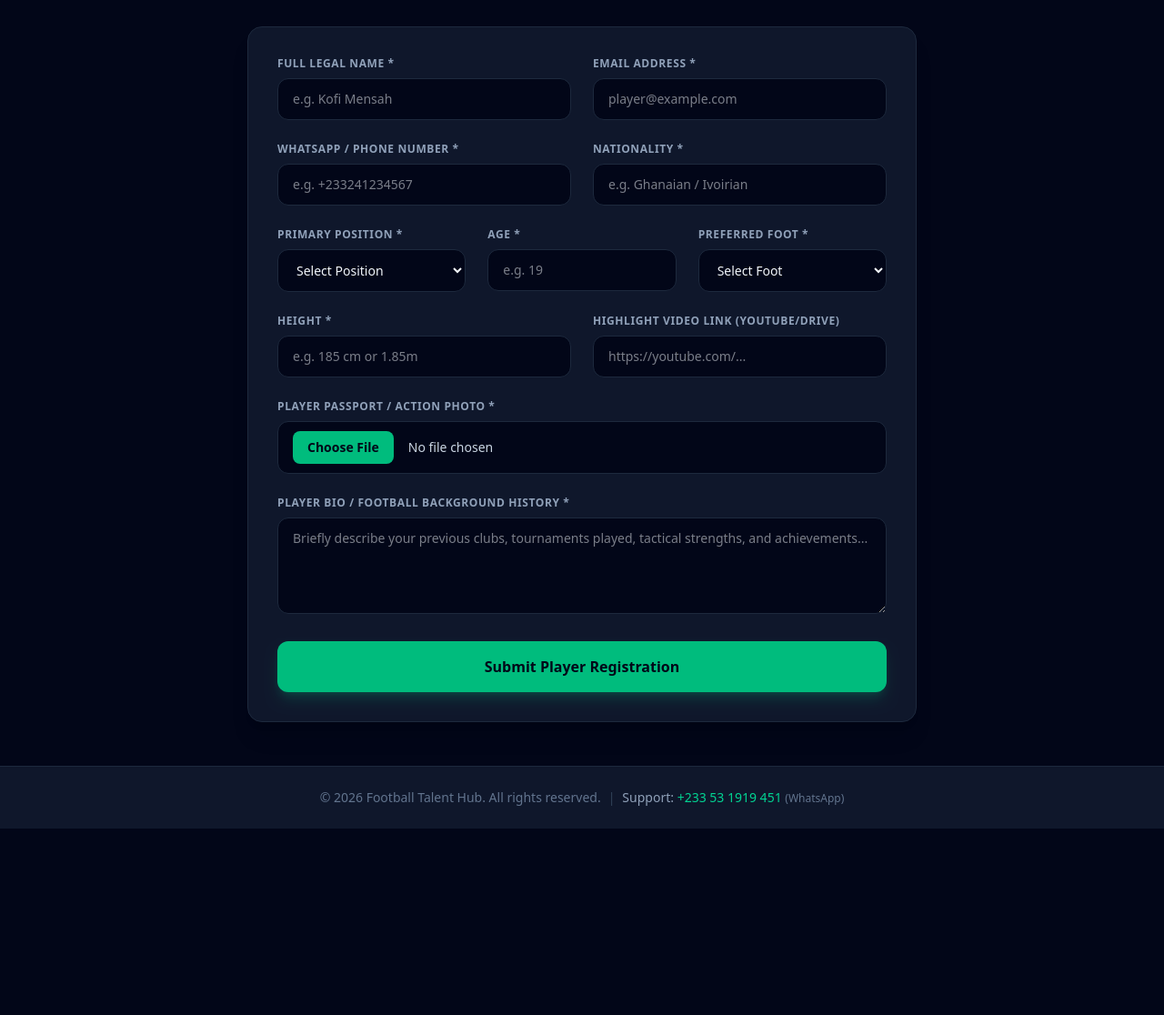
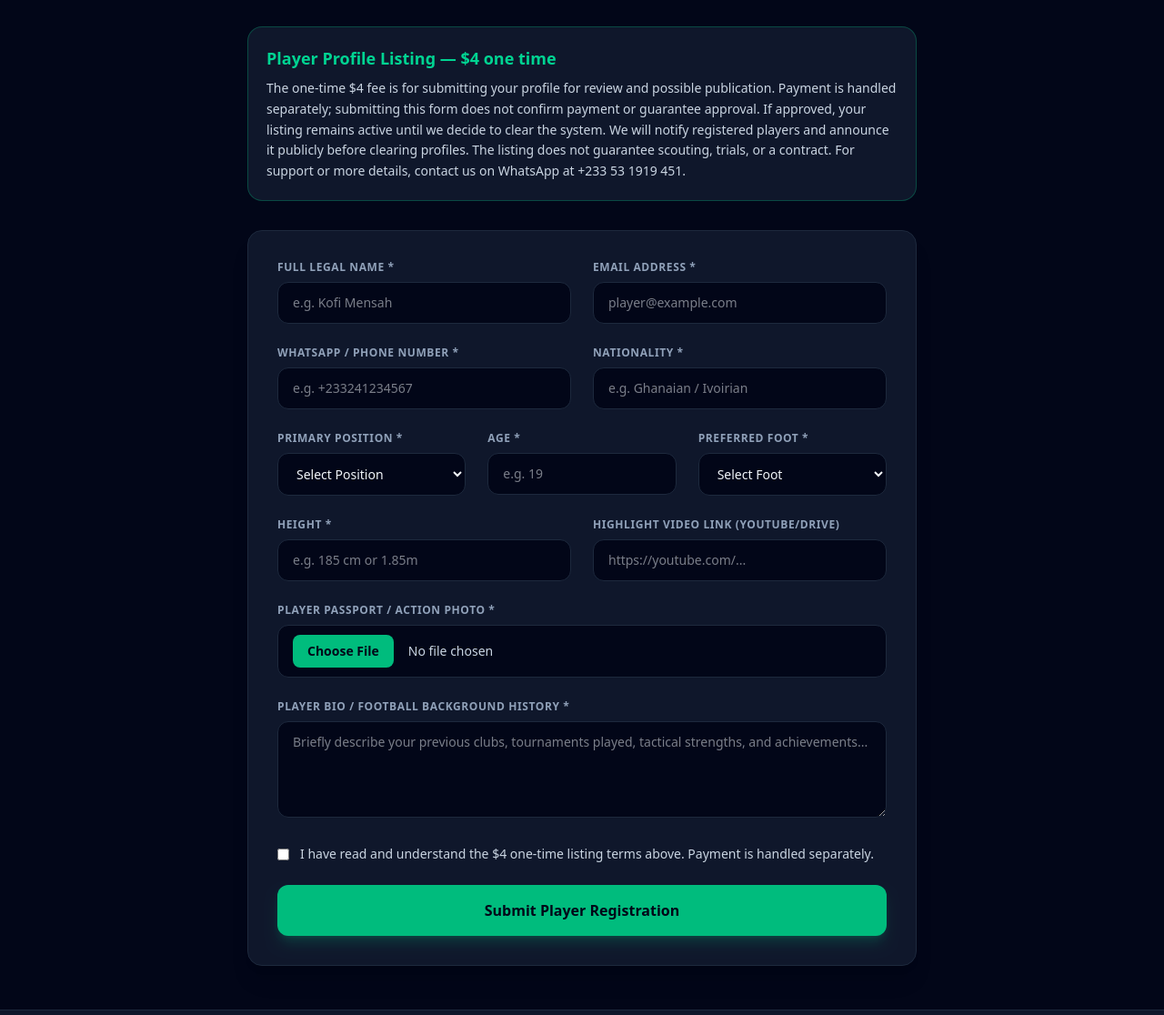
Before and after one commit to brighttodan-beep/football-talent-hub, a plain HTML site: page register.html in a window 1280 px wide. Shown: the part 184-1300 px from the top of the page at 91% size. Before the commit the page ends 1095 px from the top, so only its background shows below. Drawn offline with nearby package versions, Linux system fonts and the light colour scheme.

Commit message:
Add files via upload

```diff
--- a/app.js
+++ b/app.js
@@ -1,6 +1,6 @@
 // Import Firebase SDKs from CDN
 import { initializeApp } from "https://www.gstatic.com/firebasejs/11.0.1/firebase-app.js";
-import { getFirestore, collection, addDoc, getDocs, doc, updateDoc, deleteDoc } from "https://www.gstatic.com/firebasejs/11.0.1/firebase-firestore.js";
+import { getFirestore, collection, addDoc, getDocs, doc, updateDoc, deleteDoc, serverTimestamp } from "https://www.gstatic.com/firebasejs/11.0.1/firebase-firestore.js";
 
 // ==========================================
 // YOUR FIREBASE CONFIGURATION
@@ -51,7 +51,10 @@ const translations = {
         lblBio: "Player Bio / Football Background History *",
         submitBtn: "Submit Player Registration",
         footerCopy: "© 2026 Football Talent Hub. All rights reserved.",
-        footerSupport: "Support:"
+        footerSupport: "Support:",
+        listingTermsHeading: "Player Profile Listing — $4 one time",
+        listingTermsCopy: "The one-time $4 fee is for submitting your profile for review and possible publication. Payment is handled separately; submitting this form does not confirm payment or guarantee approval. If approved, your listing remains active until we decide to clear the system. We will notify registered players and announce it publicly before clearing profiles. The listing does not guarantee scouting, trials, or a contract. For support or more details, contact us on WhatsApp at +233 53 1919 451.",
+        listingTermsConsent: "I have read and understand the $4 one-time listing terms above. Payment is handled separately."
     },
     fr: {
         navHome: "Accueil",
@@ -82,7 +85,10 @@ const translations = {
         lblBio: "Biographie / Historique du Parcours de Football *",
         submitBtn: "Soumettre l'Enregistrement du Joueur",
         footerCopy: "© 2026 Football Talent Hub. Tous droits réservés.",
-        footerSupport: "Support :"
+        footerSupport: "Support :",
+        listingTermsHeading: "Publication du profil du joueur — 4 $ une seule fois",
+        listingTermsCopy: "Les frais uniques de 4 $ couvrent la soumission de votre profil pour examen et une éventuelle publication. Le paiement est traité séparément ; l'envoi de ce formulaire ne confirme pas le paiement et ne garantit pas l'approbation. Si votre profil est approuvé, il restera publié jusqu'à ce que nous décidions d'effacer le système. Nous informerons les joueurs inscrits et le public avant la suppression des profils. La publication ne garantit ni repérage, ni essai, ni contrat. Pour toute assistance ou information, contactez-nous sur WhatsApp au +233 53 1919 451.",
+        listingTermsConsent: "J'ai lu et compris les conditions de publication uniques de 4 $ ci-dessus. Le paiement est traité séparément."
     }
 };
 
@@ -127,6 +133,9 @@ function updatePageLanguage() {
     // Update Footer
     if (document.getElementById("footer-copy")) document.getElementById("footer-copy").innerText = t.footerCopy;
     if (document.getElementById("footer-support")) document.getElementById("footer-support").innerText = t.footerSupport;
+    if (document.getElementById("listing-terms-heading")) document.getElementById("listing-terms-heading").innerText = t.listingTermsHeading;
+    if (document.getElementById("listing-terms-copy")) document.getElementById("listing-terms-copy").innerText = t.listingTermsCopy;
+    if (document.getElementById("listing-terms-consent")) document.getElementById("listing-terms-consent").innerText = t.listingTermsConsent;
 }
 
 const langToggleBtn = document.getElementById("lang-toggle-btn");
@@ -193,6 +202,8 @@ if (registrationForm) {
                 photoUrl: photoUrl || "",
                 highlightVideoUrl: highlightVideoUrl || "",
                 bio: bio || "Grassroots prospect ready for trials and scouting evaluation.",
+                listingTermsAccepted: document.getElementById("listing-terms").checked,
+                listingTermsAcceptedAt: serverTimestamp(),
                 status: "Pending Verification",
                 createdAt: new Date()
             });
--- a/register.html
+++ b/register.html
@@ -32,6 +32,13 @@
         <div class="mb-8 text-center">
             <h1 id="form-heading" class="text-3xl font-black tracking-tight mb-2">Player Registration Dossier</h1>
             <p id="form-subheading" class="text-slate-400 text-sm">Submit your football profile for evaluation by FIFA-licensed agents and international scouts.</p>
+        </div>
+
+        <div class="bg-slate-900 border border-emerald-500/30 rounded-2xl p-5 mb-8">
+            <h2 id="listing-terms-heading" class="text-lg font-bold text-emerald-400 mb-2">Player Profile Listing — $4 one time</h2>
+            <p id="listing-terms-copy" class="text-sm text-slate-300 leading-relaxed">
+                The one-time $4 fee is for submitting your profile for review and possible publication. Payment is handled separately; submitting this form does not confirm payment or guarantee approval. If approved, your listing remains active until we decide to clear the system. We will notify registered players and announce it publicly before clearing profiles. The listing does not guarantee scouting, trials, or a contract. For support or more details, contact us on WhatsApp at +233 53 1919 451.
+            </p>
         </div>
 
         <!-- SUCCESS NOTIFICATION CARD (Hidden by default) -->
@@ -135,6 +142,11 @@
                 <textarea id="bio" rows="4" required class="w-full bg-slate-950 border border-slate-800 rounded-xl px-4 py-3 text-slate-100 text-sm focus:outline-none focus:border-emerald-500 transition" placeholder="Briefly describe your previous clubs, tournaments played, tactical strengths, and achievements..."></textarea>
             </div>
 
+            <label for="listing-terms" class="flex items-start gap-3 text-sm text-slate-300">
+                <input type="checkbox" id="listing-terms" required class="mt-1 accent-emerald-500">
+                <span id="listing-terms-consent">I have read and understand the $4 one-time listing terms above. Payment is handled separately.</span>
+            </label>
+
             <button type="submit" id="submit-btn" class="w-full bg-emerald-500 hover:bg-emerald-600 text-slate-950 font-bold py-4 rounded-xl transition text-base shadow-lg shadow-emerald-500/20">
                 Submit Player Registration
             </button>
```
Also changed, not shown: index.html (+4 -0 lines).
